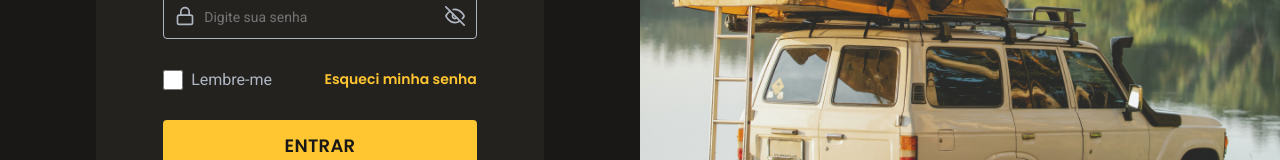
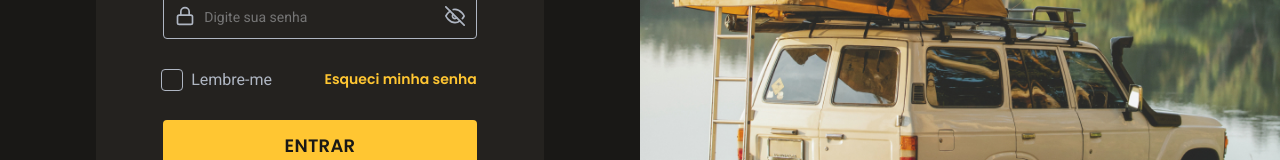
Before and after one commit to Beatrizrodri/loginFormReact, a React (Vite) app: page / in a window 1280 px wide. Shown: the part 409-569 px from the top of the page. Built offline with nearby package versions, Linux system fonts and the light colour scheme.

Commit message:
add checkbox style

```diff
--- a/src/components/PasswordReminder/styles.css
+++ b/src/components/PasswordReminder/styles.css
@@ -11,10 +11,53 @@
   align-items: center;
 }
 
-#checkbox-input {
+input[type='checkbox'] {
+  position: relative;
+  cursor: pointer;
+}
+
+input[type='checkbox']:before {
+  content: '';
+  border-radius: 0.4rem;
+  display: block;
+  position: absolute;
+  align-items: center;
   width: 2rem;
   height: 2rem;
+  top: -0.4rem;
+  left: -0.2rem;
+
+  border: 0.1rem solid var(--text-base);
+  background-color: var(--form-background);
+}
+input[type='checkbox']:checked:before {
+  content: '';
   border-radius: 0.4rem;
+  display: block;
+  position: absolute;
+  align-items: center;
+  width: 2rem;
+  height: 2rem;
+  top: -0.4rem;
+  left: -0.2rem;
+  background-color: var(--primary-color);
+
+  border: 0.1rem solid var(--primary-color);
+}
+
+input[type='checkbox']:checked:after {
+  content: '';
+  display: block;
+  width: 0.5rem;
+  height: 1.2rem;
+  border: 1rem solid var(--form-background);
+  border-width: 0 0.2rem 0.2rem 0;
+  -webkit-transform: rotate(45deg);
+  -ms-transform: rotate(45deg);
+  transform: rotate(45deg);
+  position: absolute;
+  top: -0.2rem;
+  left: 0.5rem;
 }
 
 #checkbox-content > label {
@@ -22,7 +65,7 @@
   font-size: 1.6rem;
   line-height: 1.9rem;
   color: var(--text-base);
-  margin-left: 0.8rem;
+  margin-left: 1.5rem;
 }
 
 #password-reminder-container > span {
```
